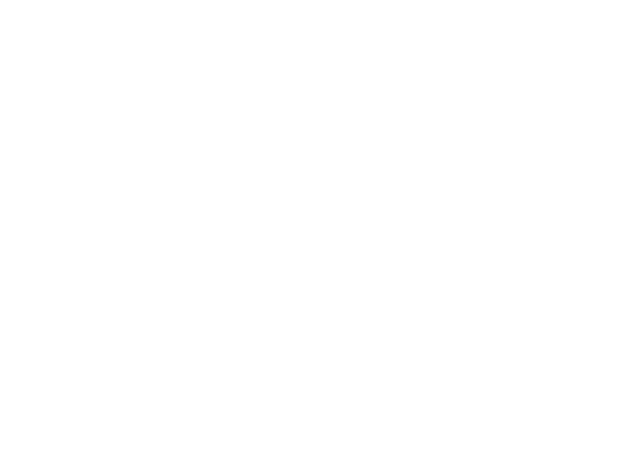
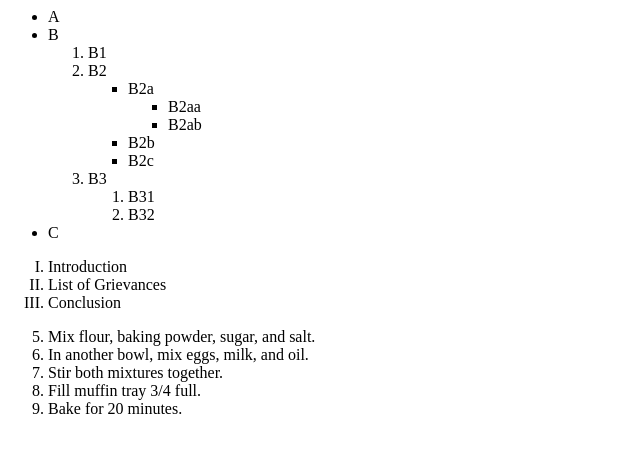
Before and after one commit to Ethan7484/WebDevelop, a plain HTML site: page The Complete 2024 Web Development Bootcamp/3.1 Nesting and Indentation/index.html in a window 1280 px wide. Shown: the whole page, without its empty margins (0-640 px from the left). Drawn offline with Linux system fonts and the light colour scheme.

Commit message:
19. Nesting and Indentation
아침 강의 완료

```diff
--- a/The Complete 2024 Web Development Bootcamp/3.1 Nesting and Indentation/index.html
+++ b/The Complete 2024 Web Development Bootcamp/3.1 Nesting and Indentation/index.html
@@ -1 +1,43 @@
 <!-- Write your code below -->
+
+<ul>
+    <li>A</li>
+    <li>B
+        <ol>
+            <li>B1</li>
+            <li>B2
+                <ul>
+                    <li>B2a
+                        <ul>
+                            <li>B2aa</li>
+                            <li>B2ab</li>
+                        </ul>
+                    </li>
+                    <li>B2b</li>
+                    <li>B2c</li>
+                </ul>
+            </li>
+            <li>B3
+                <ol>
+                    <li>B31</li>
+                    <li>B32</li>
+                </ol>
+            </li>
+        </ol>
+    </li>
+    <li>C</li>
+</ul>
+
+<ol type="I">
+    <li>Introduction</li>
+    <li>List of Grievances</li>
+    <li>Conclusion</li>
+</ol>
+
+<ol start="5">
+    <li>Mix flour, baking powder, sugar, and salt.</li>
+    <li>In another bowl, mix eggs, milk, and oil.</li>
+    <li>Stir both mixtures together.</li>
+    <li>Fill muffin tray 3/4 full.</li>
+    <li>Bake for 20 minutes.</li>
+</ol>
```
Also changed, not shown: The Complete 2024 Web Development Bootcamp/3.2 Anchor Elements/index.html (added, +2 -0 lines), The Complete 2024 Web Development Bootcamp/3.2 Anchor Elements/solution.html (added, +20 -0 lines), The Complete 2024 Web Development Bootcamp/3.2 Anchor Elements/goal.png (added), 3 other files.
